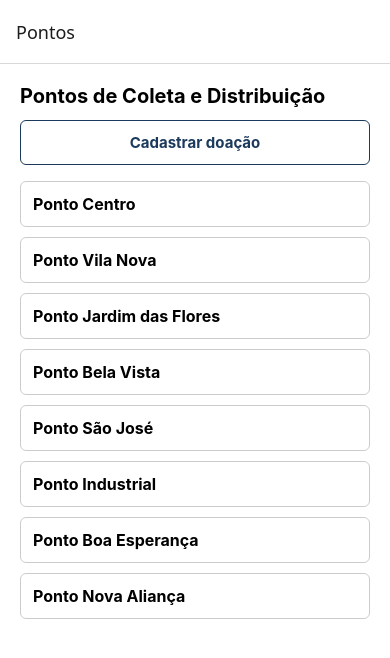
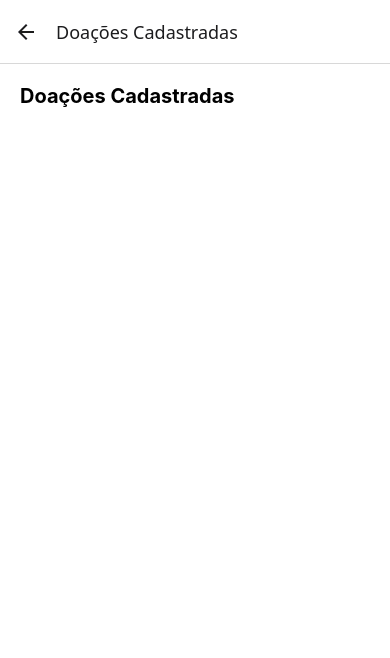
Before and after one commit to hatusgts/instituto-mao-amiga, a React Native app: screen /Doacoes in a window 390 px wide. Shown: the top 658 px of the page. Built offline with nearby package versions, Linux system fonts and the light colour scheme.

Commit message:
Persiste doacoes cadastradas com AsyncStorage
closes #5

```diff
--- a/App.tsx
+++ b/App.tsx
@@ -5,6 +5,7 @@ import { Pressable, Text } from 'react-native';
 import { TelaListaPontos } from './src/screens/TelaListaPontos';
 import { TelaDetalhePonto } from './src/screens/TelaDetalhePonto';
 import { TelaCadastroDoacao } from './src/screens/TelaCadastroDoacao';
+import { TelaListaDoacoes } from './src/screens/TelaListaDoacoes';
 
 const Stack = createNativeStackNavigator();
 
@@ -31,6 +32,7 @@ export default function App() {
           })}
         />
         <Stack.Screen name="Cadastro" component={TelaCadastroDoacao} options={{ title: 'Cadastrar Doação' }} />
+        <Stack.Screen name="Doacoes" component={TelaListaDoacoes} options={{ title: 'Doações Cadastradas' }} />
       </Stack.Navigator>
     </NavigationContainer>
   );
--- a/package.json
+++ b/package.json
@@ -9,6 +9,7 @@
     "web": "expo start --web"
   },
   "dependencies": {
+    "@react-native-async-storage/async-storage": "2.2.0",
     "@react-navigation/native": "^7.3.16",
     "@react-navigation/native-stack": "^7.18.8",
     "expo": "^57.0.20",
--- a/src/screens/TelaCadastroDoacao.tsx
+++ b/src/screens/TelaCadastroDoacao.tsx
@@ -1,5 +1,6 @@
-import { useState } from 'react';
+import { useEffect, useState } from 'react';
 import { ScrollView, Text, TextInput, TouchableOpacity, View } from 'react-native';
+import AsyncStorage from '@react-native-async-storage/async-storage';
 import { pontosMock } from '../data/pontos';
 import { styles } from '../styles/styles';
 
@@ -9,12 +10,21 @@ type Erros = {
   ponto?: string;
 };
 
+const CHAVE_DOACOES = '@instituto_mao_amiga:doacoes';
+
 export function TelaCadastroDoacao() {
   const [tipo, setTipo] = useState('');
   const [quantidade, setQuantidade] = useState('');
   const [pontoId, setPontoId] = useState('');
   const [erros, setErros] = useState<Erros>({});
   const [valido, setValido] = useState(false);
+  const [doacoes, setDoacoes] = useState<any[]>([]);
+
+  useEffect(() => {
+    AsyncStorage.getItem(CHAVE_DOACOES).then((salvo) => {
+      if (salvo) setDoacoes(JSON.parse(salvo));
+    });
+  }, []);
 
   function validar() {
     const novos: Erros = {};
@@ -37,7 +47,17 @@ export function TelaCadastroDoacao() {
     }
 
     setErros(novos);
-    setValido(Object.keys(novos).length === 0);
+    const ok = Object.keys(novos).length === 0;
+    setValido(ok);
+
+    if (ok) {
+      const doacao = { id: Date.now(), tipo, quantidade, pontoId };
+      setDoacoes((atual) => {
+        const novo = [...atual, doacao];
+        AsyncStorage.setItem(CHAVE_DOACOES, JSON.stringify(novo));
+        return novo;
+      });
+    }
   }
 
   function alterar(set: (valor: string) => void) {
--- /dev/null
+++ b/src/screens/TelaListaDoacoes.tsx
@@ -0,0 +1,39 @@
+import { useCallback, useState } from 'react';
+import { FlatList, Text, View } from 'react-native';
+import { useFocusEffect } from '@react-navigation/native';
+import AsyncStorage from '@react-native-async-storage/async-storage';
+import { pontosMock } from '../data/pontos';
+import { styles } from '../styles/styles';
+
+const CHAVE_DOACOES = '@instituto_mao_amiga:doacoes';
+
+export function TelaListaDoacoes() {
+  const [doacoes, setDoacoes] = useState<any[]>([]);
+
+  useFocusEffect(
+    useCallback(() => {
+      AsyncStorage.getItem(CHAVE_DOACOES).then((salvo) => {
+        if (salvo) setDoacoes(JSON.parse(salvo));
+      });
+    }, [])
+  );
+
+  return (
+    <View style={[styles.scroll, styles.container]}>
+      <Text style={styles.titulo}>Doações Cadastradas</Text>
+      <FlatList
+        data={doacoes}
+        keyExtractor={(item) => String(item.id)}
+        renderItem={({ item }) => {
+          const ponto = pontosMock.find((p) => p.id === item.pontoId);
+          return (
+            <View style={styles.itemLista}>
+              <Text style={styles.itemNome}>{item.tipo} - {item.quantidade}</Text>
+              <Text style={styles.campo}>Destino: {ponto ? ponto.nome : 'Ponto não encontrado'}</Text>
+            </View>
+          );
+        }}
+      />
+    </View>
+  );
+}
--- a/src/screens/TelaListaPontos.tsx
+++ b/src/screens/TelaListaPontos.tsx
@@ -9,6 +9,9 @@ export function TelaListaPontos({ navigation }: any) {
       <Text style={styles.titulo}>Pontos de Coleta e Distribuição</Text>
       <TouchableOpacity style={styles.botaoSecundario} onPress={() => navigation.navigate('Cadastro')}>
         <Text style={styles.botaoSecundarioTexto}>Cadastrar doação</Text>
+      </TouchableOpacity>
+      <TouchableOpacity style={styles.botaoSecundario} onPress={() => navigation.navigate('Doacoes')}>
+        <Text style={styles.botaoSecundarioTexto}>Ver doações cadastradas</Text>
       </TouchableOpacity>
       <FlatList
         data={pontosMock}
```
Also changed, not shown: 1 other file (tests, documents, lock files or other folders).
